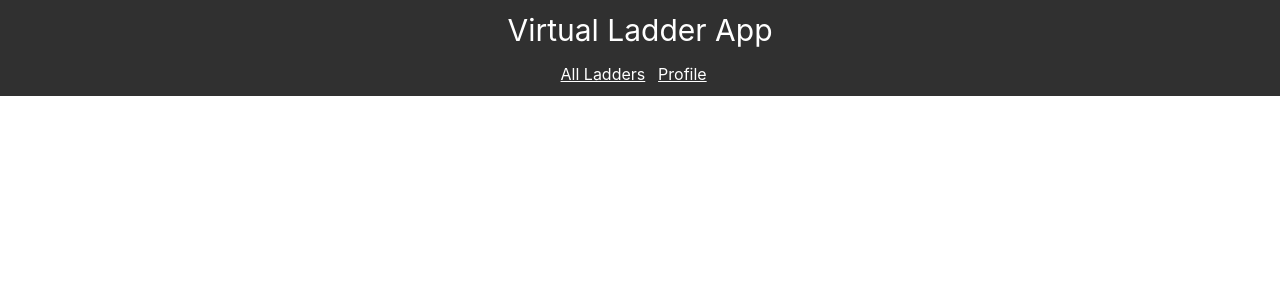
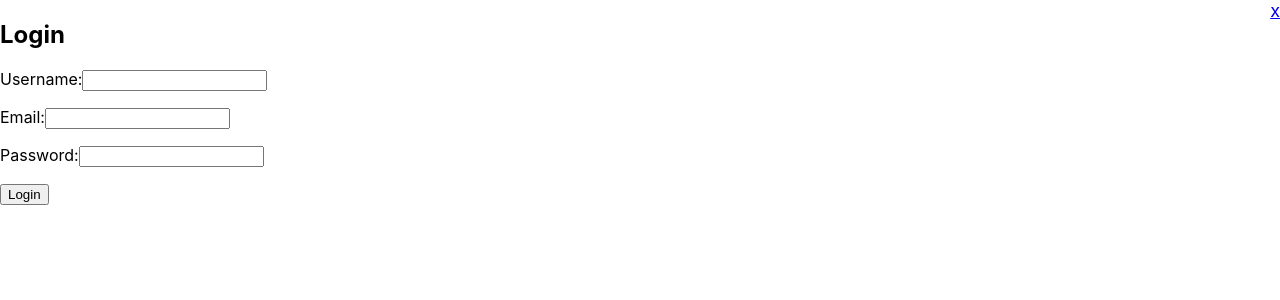
Before and after one commit to grangerl330/competition-ladder-app-client, a React (Create React App) app: page / in a window 1280 px wide. Shown: the top 300 px of the page. Built offline with nearby package versions, Linux system fonts and the light colour scheme; no server answers.

Commit message:
implemented login

```diff
--- a/src/App.js
+++ b/src/App.js
@@ -1,15 +1,85 @@
-import React from 'react';
+import React, {Component} from 'react';
 import MainContent from './components/MainContent'
 import TopBar from './components/TopBar'
+import LoginPage from './components/LoginPage'
+import { withRouter } from 'react-router';
 import './App.css';
 
-function App() {
-  return (
-    <div className="App">
-      <TopBar />
-      <MainContent />
-    </div>
-  );
+class App extends Component {
+  constructor(){
+    super()
+
+    this.state = {
+      currentUser: ""
+    }
+  }
+
+  componentDidMount(){
+    this.getCurrentUser()
+  }
+
+  getCurrentUser = () => {
+    const request = {
+      credentials: 'include',
+      method: 'GET',
+      headers: {
+        'Content-Type': 'application/json'
+      }
+    }
+
+    fetch('/get_current_user', request)
+    .then(response => response.json())
+    .then(user => {
+      if (user.notice) {
+        console.log(user.notice)
+        this.props.history.push('/')
+      } else {
+        this.setState({currentUser: user})
+        this.props.history.push('/ladders')
+      }
+    })
+  }
+
+  login = (credentials) => {
+    const request = {
+      credentials: 'include',
+      method: 'POST',
+      headers: {
+        'Content-Type': 'application/json'
+      },
+      body: JSON.stringify(credentials)
+    }
+
+    fetch('/login', request)
+    .then(response => response.json())
+    .then(user => {
+      if (user.error) {
+        alert(user.error)
+        this.props.history.push('/')
+      } else {
+        this.setState({currentUser: user})
+        this.props.history.push('/ladders')
+      }
+    })
+  }
+
+
+  render(){
+    if(this.state.currentUser !== ""){
+      return (
+        <div className="App">
+          <TopBar />
+          <MainContent currentUser={this.state.currentUser}/>
+        </div>
+      )
+    } else {
+      return (
+        <div>
+          <LoginPage login={this.login}/>
+        </div>
+      )
+    }
+  }
 }
 
-export default App;
+export default withRouter(App);
--- /dev/null
+++ b/src/components/LoginForm.js
@@ -0,0 +1,57 @@
+import React, { Component } from 'react'
+import { NavLink } from 'react-router-dom'
+import { withRouter } from 'react-router';
+
+class LoginForm extends Component {
+  constructor(props){
+    super(props)
+
+    this.state = {
+      username: "",
+      email: "",
+      password: ""
+    }
+  }
+
+
+  handleOnChange = event => {
+    const {name, value} = event.target
+    this.setState({
+      [name]: value
+    })
+  }
+
+  handleOnSubmit = event => {
+    event.preventDefault()
+
+    const credentials = this.state
+
+    this.props.login(credentials)
+  }
+
+  render(){
+    return (
+      <div className="login-form">
+        <NavLink className="close-window-button" to='/'>x</NavLink>
+        <h2>Login</h2>
+        <form onSubmit={this.handleOnSubmit}>
+          <p>
+            <label>Username:</label>
+            <input type="text" name="username" value={this.state.username} onChange={this.handleOnChange}/>
+          </p>
+          <p>
+            <label>Email:</label>
+            <input type="text" name="email" value={this.state.email} onChange={this.handleOnChange}/>
+          </p>
+          <p>
+            <label>Password:</label>
+            <input type="password" name="password" value={this.state.password} onChange={this.handleOnChange}/>
+          </p>
+          <button>Login</button>
+        </form>
+      </div>
+    )
+  }
+}
+
+export default withRouter(LoginForm)
--- /dev/null
+++ b/src/components/LoginPage.js
@@ -0,0 +1,14 @@
+import React from 'react'
+import LoginForm from './LoginForm'
+
+const LoginPage = (props) => {
+
+  return(
+    <div>
+      <LoginForm login={props.login}/>
+    </div>
+  )
+
+}
+
+export default LoginPage
```
